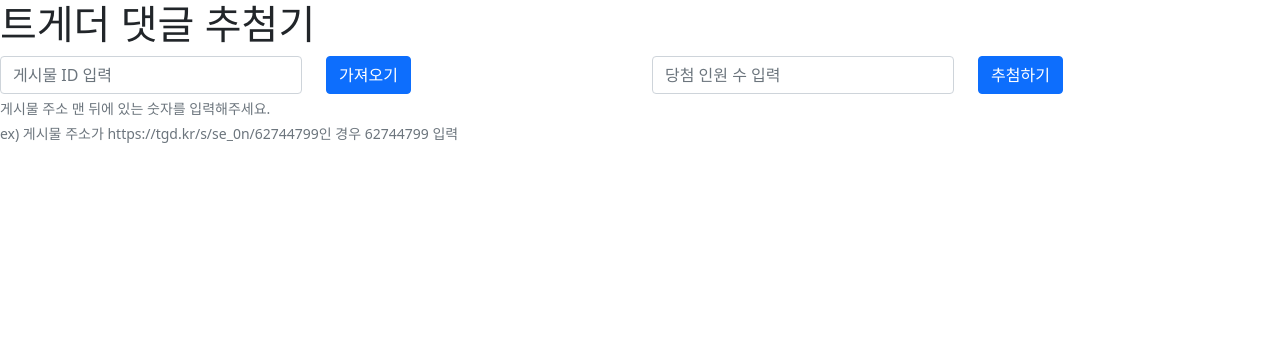
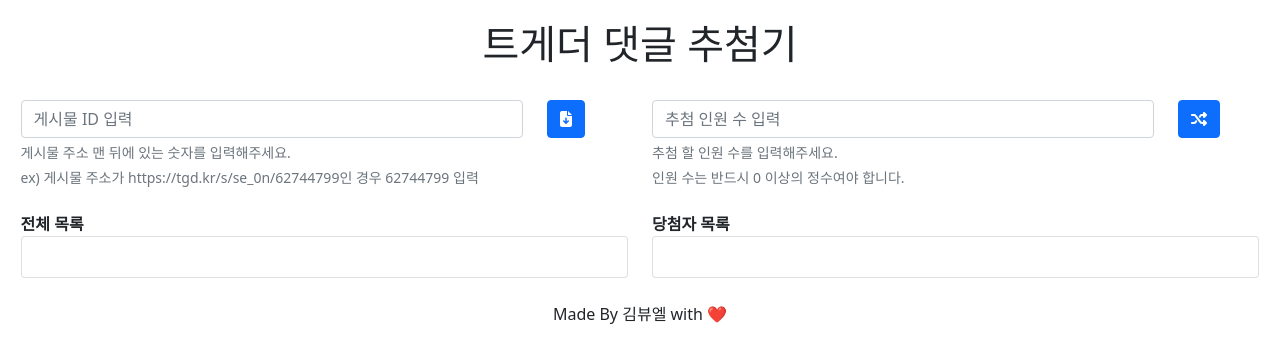
Before and after one commit to dokdo2005/tgd-comment-lottery, a React (Create React App) app: page / in a window 1280 px wide. Shown: the top 362 px of the page. Built offline with nearby package versions, Linux system fonts and the light colour scheme.

Commit message:
mod: 디자인 적용 완료

```diff
--- a/package.json
+++ b/package.json
@@ -3,6 +3,9 @@
   "version": "0.1.0",
   "private": true,
   "dependencies": {
+    "@fortawesome/fontawesome-svg-core": "^6.1.1",
+    "@fortawesome/free-solid-svg-icons": "^6.1.1",
+    "@fortawesome/react-fontawesome": "^0.1.18",
     "@testing-library/jest-dom": "^5.16.3",
     "@testing-library/react": "^12.1.4",
     "@testing-library/user-event": "^13.5.0",
--- a/src/App.css
+++ b/src/App.css
@@ -1,38 +1,6 @@
 .App {
-  text-align: center;
-}
-
-.App-logo {
-  height: 40vmin;
-  pointer-events: none;
-}
-
-@media (prefers-reduced-motion: no-preference) {
-  .App-logo {
-    animation: App-logo-spin infinite 20s linear;
-  }
-}
-
-.App-header {
-  background-color: #282c34;
-  min-height: 100vh;
   display: flex;
   flex-direction: column;
   align-items: center;
-  justify-content: center;
-  font-size: calc(10px + 2vmin);
-  color: white;
+  margin-top: 20px;
 }
-
-.App-link {
-  color: #61dafb;
-}
-
-@keyframes App-logo-spin {
-  from {
-    transform: rotate(0deg);
-  }
-  to {
-    transform: rotate(360deg);
-  }
-}
--- a/src/App.js
+++ b/src/App.js
@@ -1,6 +1,9 @@
 import { useState, useRef } from 'react';
-import { Spinner, Button, Col, Form, Row } from 'react-bootstrap';
+import { Spinner, Button, Col, Form, Row, ListGroup } from 'react-bootstrap';
+import { FontAwesomeIcon } from '@fortawesome/react-fontawesome';
+import { faFileDownload, faShuffle } from '@fortawesome/free-solid-svg-icons';
 import axios from 'axios';
+import './App.css';
 
 function App() {
   const [nicknameList, setNicknameList] = useState([]);
@@ -68,44 +71,59 @@ function App() {
   return (
     <div className="App">
       <h1>트게더 댓글 추첨기</h1>
+      <div>&nbsp;</div>
       <Form.Group>
         <Row>
           <Col>
             <Row>
-              <Col>
+              <Col xs={10}>
                 <Form.Control ref={boardNumberRef} placeholder={'게시물 ID 입력'} onChange={() => setBoardNumber(boardNumberRef.current.value)} />
               </Col>
               <Col>
-                <Button onClick={() => getCommentList(boardNumber)}>가져오기</Button>
+                <Button onClick={() => getCommentList(boardNumber)}><FontAwesomeIcon icon={faFileDownload} /></Button>
               </Col>
             </Row>
             <Row>
               <Form.Text>게시물 주소 맨 뒤에 있는 숫자를 입력해주세요.</Form.Text>
               <Form.Text>ex) 게시물 주소가 https://tgd.kr/s/se_0n/62744799인 경우 62744799 입력</Form.Text>
             </Row>
-            <Row>
-                {isLoading ? <Row><Col><Spinner animation="border" /></Col></Row> : nicknameList.map((element) => (
-                  <Row><Col>{element}</Col></Row>
-                ))}
-            </Row>
+            <Row>&nbsp;</Row>
+            <Row><Col><b>전체 목록</b></Col></Row>
+            <ListGroup>
+              {nicknameList.length === 0 ? <ListGroup.Item>&nbsp;</ListGroup.Item> : null}
+              {isLoading ? <ListGroup.Item><Spinner animation="border" /></ListGroup.Item> : nicknameList.map((element) => (
+                <ListGroup.Item>{element}</ListGroup.Item>
+              ))}
+            </ListGroup>
           </Col>
           <Col>
             <Row>
-              <Col>
-                <Form.Control ref={lotteryNumberRef} placeholder={'당첨 인원 수 입력'} onChange={() => setLotteryNumber(lotteryNumberRef.current.value)} />
+              <Col xs={10}>
+                <Form.Control ref={lotteryNumberRef} placeholder={'추첨 인원 수 입력'} onChange={() => setLotteryNumber(lotteryNumberRef.current.value)} />
               </Col>
               <Col>
-                <Button onClick={() => getLotteryList(lotteryNumber)}>추첨하기</Button>
+                <Button onClick={() => getLotteryList(lotteryNumber)}><FontAwesomeIcon icon={faShuffle} /></Button>
               </Col>
             </Row>
             <Row>
-                {isDrawing ? <Row><Col><Spinner animation="border" /></Col></Row> : lotteryList.map((element) => (
-                  <Row><Col>{element}</Col></Row>
-                ))}
+              <Form.Text>추첨 할 인원 수를 입력해주세요.</Form.Text>
+              <Form.Text>인원 수는 반드시 0 이상의 정수여야 합니다.</Form.Text>
             </Row>
+            <Row>&nbsp;</Row>
+            <Row><Col><b>당첨자 목록</b></Col></Row>
+            <ListGroup>
+              {lotteryList.length === 0 ? <ListGroup.Item>&nbsp;</ListGroup.Item> : null}
+              {isDrawing ? <ListGroup.Item><Spinner animation="border" /></ListGroup.Item> : lotteryList.map((element) => (
+                <ListGroup.Item>{element}</ListGroup.Item>
+              ))}
+            </ListGroup>
           </Col>
         </Row>
       </Form.Group>
+      <div>
+        <div>&nbsp;</div>
+        <div>Made By 김뷰엘 with ❤️</div>
+      </div>
     </div>
   );
 }
```
Also changed, not shown: 1 other file (tests, documents, lock files or other folders).
